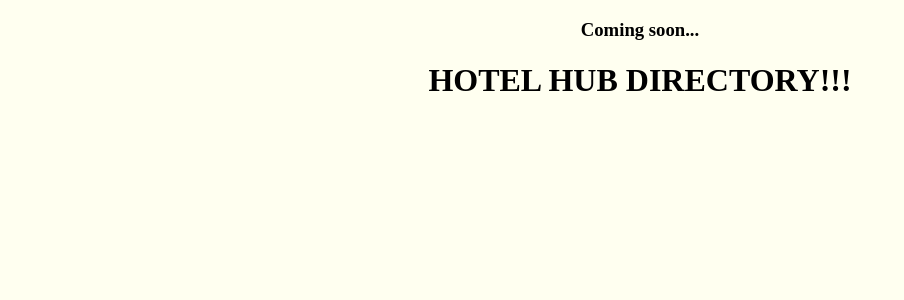
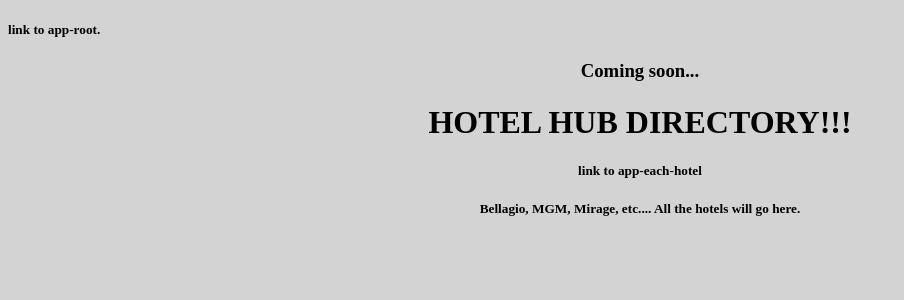
Before and after one commit to dho1115/HotelHubDirectory, an Angular app: page / in a window 1280 px wide. Shown: the top 300 px of the page, without its empty margins (0-904 px from the left). Built offline with nearby package versions, Linux system fonts and the light colour scheme.

Commit message:
Created...
Each-hotel-component using ng generate component and also generated the class hotel-qualities using ng generate class.

```diff
--- a/src/app/app.component.html
+++ b/src/app/app.component.html
@@ -2,3 +2,5 @@
 <div style="text-align:center">
   <h3>Coming soon...</h3>
   <h1>HOTEL HUB DIRECTORY!!!</h1>
+  <h5>link to app-each-hotel</h5>
+  <app-each-hotel></app-each-hotel>
--- a/src/app/app.module.ts
+++ b/src/app/app.module.ts
@@ -2,10 +2,12 @@ import { BrowserModule } from '@angular/platform-browser';
 import { NgModule } from '@angular/core';
 
 import { AppComponent } from './app.component';
+import { EachHotelComponent } from './each-hotel/each-hotel.component';
 
 @NgModule({
   declarations: [
-    AppComponent
+    AppComponent,
+    EachHotelComponent
   ],
   imports: [
     BrowserModule
--- /dev/null
+++ b/src/app/each-hotel/each-hotel.component.html
@@ -0,0 +1,3 @@
+<h5>
+  Bellagio, MGM, Mirage, etc.... All the hotels will go here.
+</h5>
--- /dev/null
+++ b/src/app/each-hotel/each-hotel.component.ts
@@ -0,0 +1,15 @@
+import { Component, OnInit } from '@angular/core';
+
+@Component({
+  selector: 'app-each-hotel',
+  templateUrl: './each-hotel.component.html',
+  styleUrls: ['./each-hotel.component.css']
+})
+export class EachHotelComponent implements OnInit {
+
+  constructor() { }
+
+  ngOnInit() {
+  }
+
+}
--- a/src/index.html
+++ b/src/index.html
@@ -9,6 +9,7 @@
   <link rel="icon" type="image/x-icon" href="favicon.ico">
 </head>
 <body>
+  <h5>link to app-root.</h5>
   <app-root></app-root>
 </body>
 </html>
--- a/src/styles.css
+++ b/src/styles.css
@@ -1,5 +1,5 @@
 
 
 body {
-    background-color: ivory;
+    background-color: lightgray;
 }
```
Also changed, not shown: src/app/hotel-qualities.ts (added, +11 -0 lines), src/app/each-hotel/each-hotel.component.css (added), 1 other file (tests, documents, lock files or other folders).
